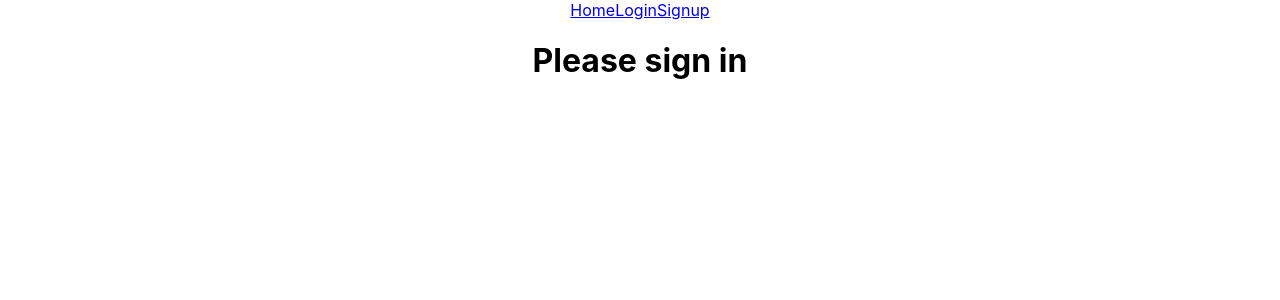
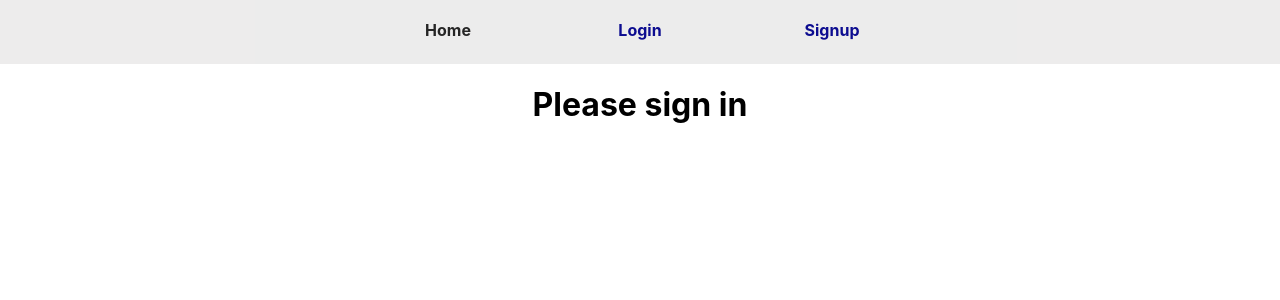
Before and after one commit to ryannissen/r24-friender-fe, a React (Create React App) app: page / in a window 1280 px wide. Shown: the top 300 px of the page. Built offline with nearby package versions, Linux system fonts and the light colour scheme; no server answers.

Commit message:
Added some CSS

```diff
--- /dev/null
+++ b/src/Card.css
@@ -0,0 +1,12 @@
+.Card {
+    border-style: solid;
+    border-color: black;
+    width: 50em;
+    margin: auto;
+    border-radius: 40%;
+}
+
+img {
+    width: 250px;
+    height: 250px;
+}
--- a/src/Card.js
+++ b/src/Card.js
@@ -1,12 +1,14 @@
+import './Card.css';
 
 function Card({ friend }) {
     console.log("friend", friend);
     return (
-        <div>
-            <h4>This is a card object</h4>
+        <div className="Card">
+            <h4>{friend.firstname} {friend.lastname}</h4>
             <img src={friend.image_url} alt="This is a profile"></img>
-            <p>Hey my name is {friend.firstname} {friend.lastname}</p>
-            <p>I'm from {friend.location}</p>
+            <p>From: {friend.location}</p>
+            <p>Hobbies: {friend.hobbies}</p>
+            <p>Interests: {friend.interests}</p>
         </div>
     )
 
--- /dev/null
+++ b/src/CardList.css
@@ -0,0 +1,17 @@
+button {
+    background-color: #4CAF50; /* Green */
+    border: none;
+    color: white;
+    padding: 15px 32px;
+    text-align: center;
+    text-decoration: none;
+    display: inline-block;
+    font-size: 16px;
+    margin: 20px;
+    border: solid;
+    border-color: black;
+  }
+
+  .CardList-dislike {
+    background-color: #f10808; /* Green */
+  }
--- a/src/CardList.js
+++ b/src/CardList.js
@@ -3,6 +3,7 @@ import Card from "./Card";
 import { useContext } from "react";
 import UserContext from "./userContext";
 import FrienderApi from './api';
+import './CardList.css';
 
 
 function CardList({ getAllUsers }) {
@@ -55,12 +56,11 @@ function CardList({ getAllUsers }) {
 
     return (
         <div>
-            <h2>Cardlist</h2>
-            <p>Shows one card at a time from list</p>
+            <h2>Like or Dislike</h2>
             {showCard && <Card friend={listOfCards[currentCard]} />}
             <span>
-                <button onClick={onDislike}>Dislike</button>
-                <button onClick={onLike}>Like</button>
+                <button className="CardList-dislike" onClick={onDislike}>Dislike</button>
+                <button className="CardList-like" onClick={onLike}>Like</button>
             </span>
         </div>
     )
--- /dev/null
+++ b/src/NavBar.css
@@ -0,0 +1,27 @@
+nav {
+    background-color: rgb(236, 235, 235);
+    text-align: center;
+    font-weight: bold;
+    height: 4em;
+    align-items:'center';
+    opacity: 0.95;
+  }
+
+  nav a {
+    padding: 1.25em 0;
+    width: 12em;
+    display: inline-block;
+    color: darkblue;
+    text-decoration: none;
+
+  }
+
+  nav a.active {
+    color: rgb(26, 26, 26);
+    text-decoration: none;
+  }
+
+  nav a:hover {
+    color: black;
+    text-decoration: none;
+  }
--- a/src/NavBar.js
+++ b/src/NavBar.js
@@ -1,6 +1,7 @@
 import { NavLink, Link } from "react-router-dom";
 import { useContext } from "react";
 import UserContext from "./userContext";
+import './NavBar.css';
 
 /**
  * NavBar component for users to navigate through the application
--- a/src/ProfileForm.js
+++ b/src/ProfileForm.js
@@ -92,6 +92,7 @@ function ProfileForm({ handleUpdate }) {
 
   return (
     <div>
+      <h1>Update your profile {currentUser.firstname}</h1>
       <img src={currentUser?.image_url} alt="proflie"></img>
       <form onSubmit={submitForm}>
         <label htmlFor="username">Username:</label>
```
